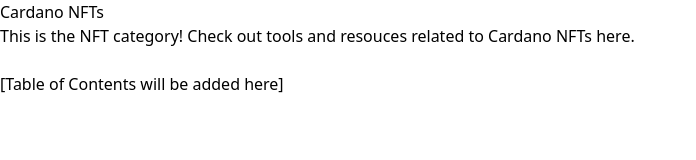
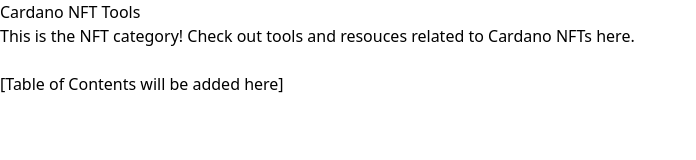
Before and after one commit to adastackio/adastack.io, a Next.js app: page /nfttools in a window 1280 px wide. Shown: the top 160 px of the page, without its empty margins (0-696 px from the left). Built offline with nearby package versions, Linux system fonts and the light colour scheme.

Commit message:
update nft tool header

```diff
--- a/pages/nfttools.mdx
+++ b/pages/nfttools.mdx
@@ -1,6 +1,6 @@
 import TableOfContents from "../components/tableofcontents";
 
-# Cardano NFTs
+# Cardano NFT Tools
 
 This is the NFT category! Check out tools and resouces related to Cardano NFTs here.
 <br/>
```
